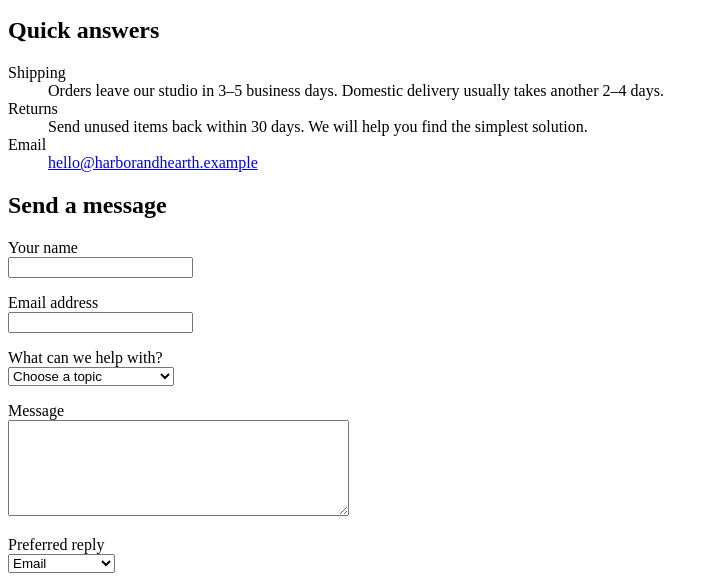
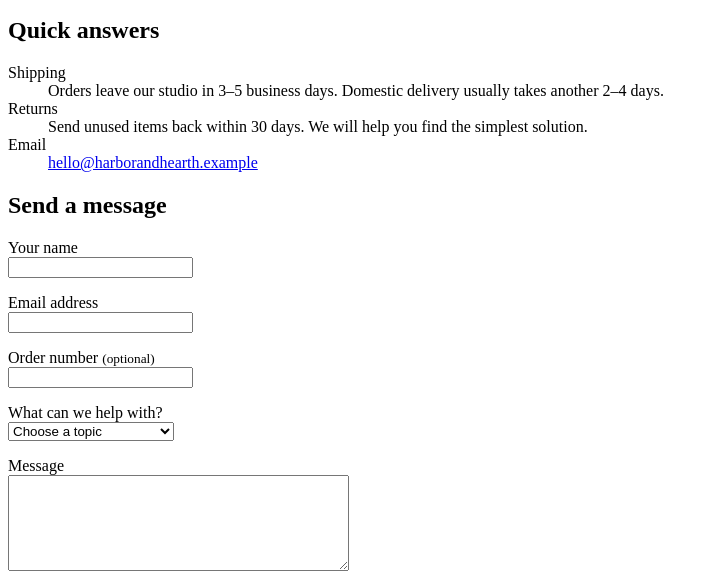
Before and after one commit to mohamedashan/harbor-and-hearth-store, a plain HTML site: page contact.html in a window 1280 px wide. Shown: the part 195-781 px from the top of the page, without its empty margins (0-715 px from the left). Drawn offline with Linux system fonts and the light colour scheme.

Commit message:
support: capture optional order number

```diff
--- a/contact.html
+++ b/contact.html
@@ -48,6 +48,10 @@
           <input id="email" name="email" type="email" autocomplete="email" required>
         </p>
         <p>
+          <label for="order-number">Order number <small>(optional)</small></label><br>
+          <input id="order-number" name="order-number" type="text" autocomplete="off" inputmode="text">
+        </p>
+        <p>
           <label for="topic">What can we help with?</label><br>
           <select id="topic" name="topic" required>
             <option value="">Choose a topic</option>
```
